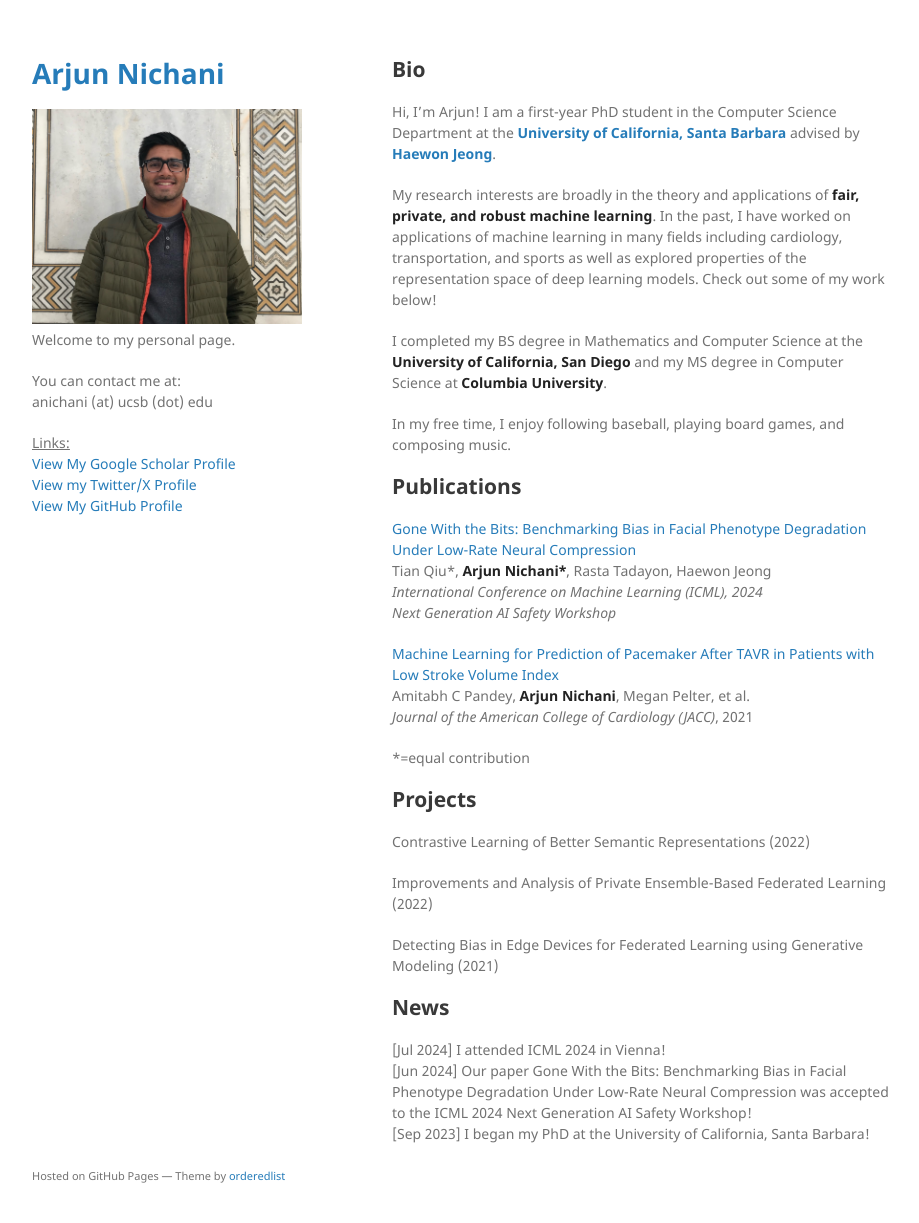
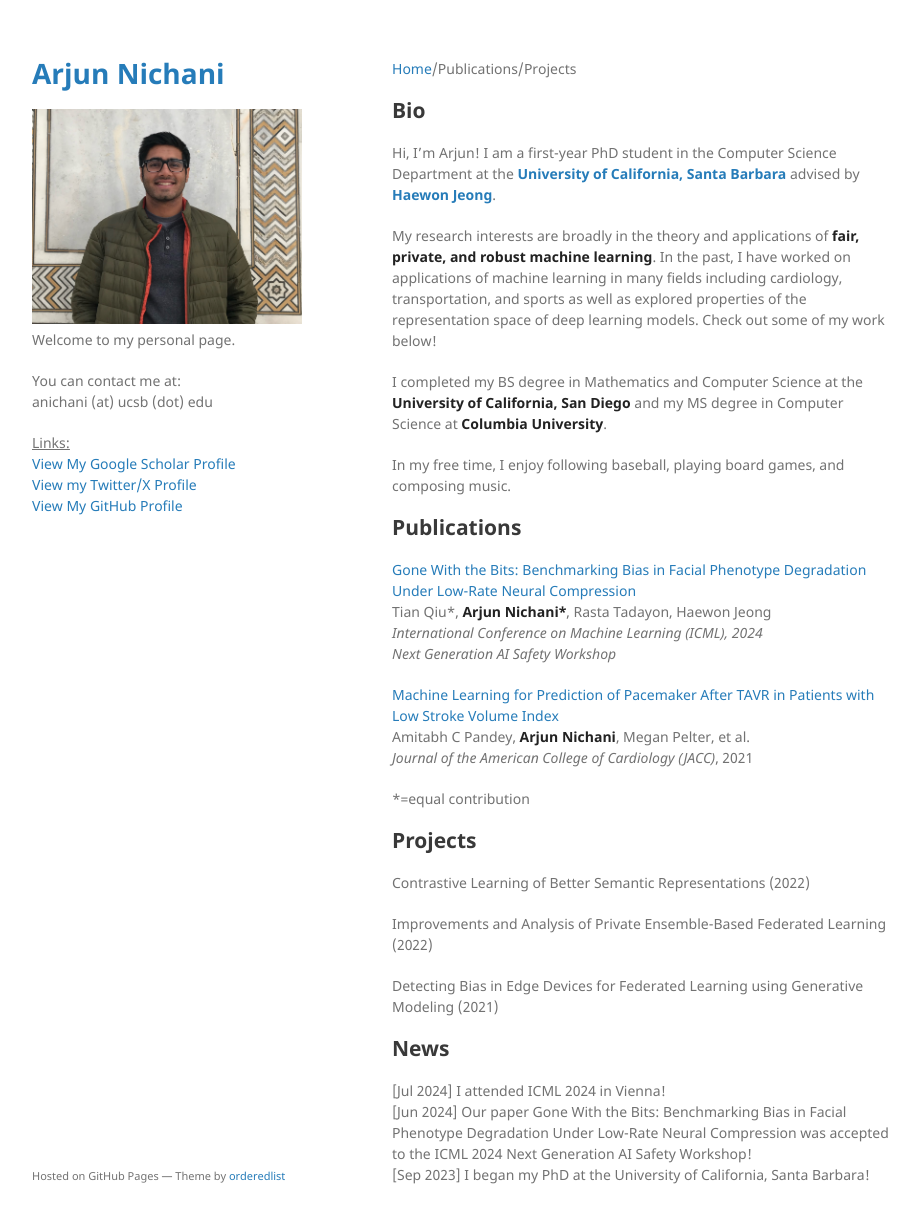
Before and after one commit to arjnich/arjnich.github.io, a Jekyll site: the page built from index.md, in a window 1280 px wide and 1255 px high. Shown: the top 1223 px of the window, without its empty margins (178-1097 px from the left). Built offline with Jekyll 4.4.1, drawn with Linux system fonts in a browser that asks for light colours; our own code applies the rules of GitHub Pages for plain Markdown files.

Commit message:
Testing page linking

```diff
--- a/index.md
+++ b/index.md
@@ -1,6 +1,8 @@
 ---
 layout: default
 ---
+
+[Home](index.md)/Publications/Projects
 
 ## Bio
 
```
Also changed, not shown: 1 other file.
